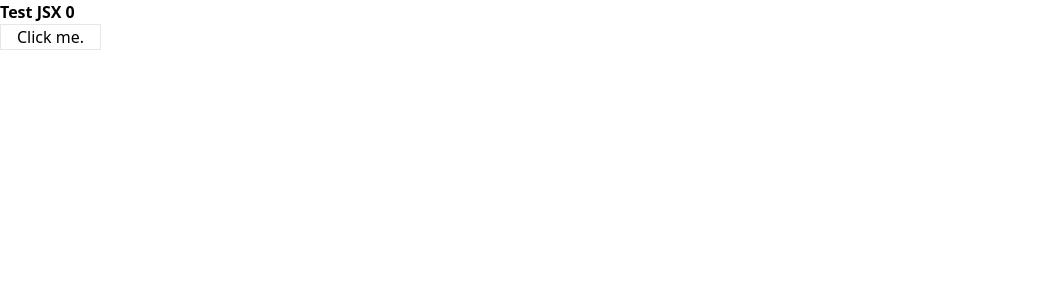
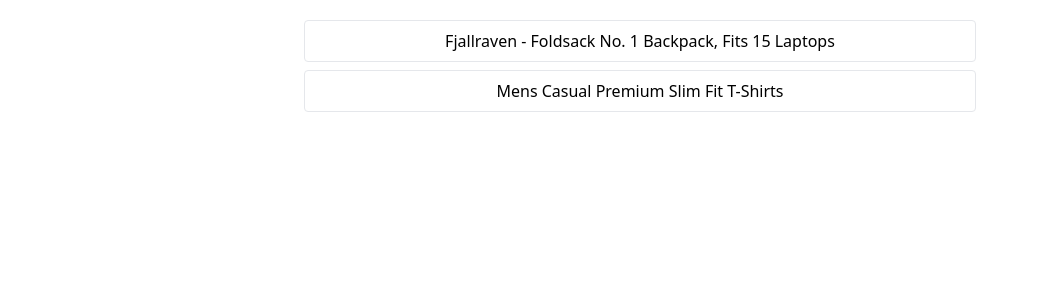
Before and after one commit to amyard/react_l, a React (Create React App) app in the folder minimal_pr/: page / in a window 1280 px wide. Shown: the top 300 px of the page, without its empty margins (0-1039 px from the left). Built offline with nearby package versions, Linux system fonts and the light colour scheme.

Commit message:
add component - Product

```diff
--- a/minimal_pr/src/App.tsx
+++ b/minimal_pr/src/App.tsx
@@ -1,23 +1,35 @@
 import React, {createElement as e, useState} from 'react';
 import logo from './logo.svg';
+import {Product} from './components/Product';
+import {products} from './data/products';
 
 function App() {
-  // return (
-  //   <h1>Hello React.</h1>
-  // );
-
   //return e('h1', {}, 'Hello from JS');
 
-  const [count, setCount] = useState(0);
+  // old syntax
+  // const [count, setCount] = useState(0);
 
-  return e("div", {className:"container"}, [
-    e('h1', {className:'font-bold', key: 1}, `Test JSX ${count}`),
-    e('button', {
-      className:'py2 px-4 border',
-      key: 2,
-      onClick: () => setCount(count+1)
-    }, 'Click me.'),
-  ])
+  // return e("div", {className:"container"}, [
+  //   e('h1', {className:'font-bold', key: 1}, `Test JSX ${count}`),
+  //   e('button', {
+  //     className:'py2 px-4 border',
+  //     key: 2,
+  //     onClick: () => setCount(count+1)
+  //   }, 'Click me.'),
+  // ])
+
+  // jsx syntax
+  return (
+    <div className='container mx-auto max-w-2xl pt-5'>
+      {/* <Product
+        product={products[0]}
+        title="test1 syntax"
+        title2={'test2 syntax'} /> */}
+
+    <Product product={products[0]} />
+    <Product product={products[1]} />
+    </div>
+  );
 }
 
 export default App;
--- /dev/null
+++ b/minimal_pr/src/components/Product.tsx
@@ -0,0 +1,14 @@
+import React from 'react';
+import { IProduct } from '../models';
+
+interface ProductProps {
+    product: IProduct
+}
+
+export function Product(props: ProductProps) {
+    return (
+        <div className='border py-2 px-4 rounded flex flex-col items-center mb-2'>
+            { props.product.title }
+        </div>
+    );
+}
--- /dev/null
+++ b/minimal_pr/src/data/products.ts
@@ -0,0 +1,28 @@
+import { IProduct } from "../models";
+
+export const products : IProduct[] = [
+    {
+        "id":1,
+        "title":"Fjallraven - Foldsack No. 1 Backpack, Fits 15 Laptops",
+        "price":109.95,
+        "description":"Your perfect pack for everyday use and walks in the forest. Stash your laptop (up to 15 inches) in the padded sleeve, your everyday",
+        "category":"men's clothing",
+        "image":"https://fakestoreapi.com/img/81fPKd-2AYL._AC_SL1500_.jpg",
+        "rating":{
+            "rate":3.9,
+            "count":120
+        }
+    },
+    {
+        "id":2,
+        "title":"Mens Casual Premium Slim Fit T-Shirts ",
+        "price":22.3,
+        "description":"Slim-fitting style, contrast raglan long sleeve, three-button henley placket, light weight & soft fabric for breathable and comfortable wearing. And Solid stitched shirts with round neck made for durability and a great fit for casual fashion wear and diehard baseball fans. The Henley style round neckline includes a three-button placket.",
+        "category":"men's clothing",
+        "image":"https://fakestoreapi.com/img/71-3HjGNDUL._AC_SY879._SX._UX._SY._UY_.jpg",
+        "rating":{
+            "rate":4.1,
+            "count":259
+        }
+    }
+]
--- /dev/null
+++ b/minimal_pr/src/models.ts
@@ -0,0 +1,12 @@
+export interface IProduct {
+    id: number,
+    title: string,
+    price: number,
+    description: string,
+    category: string,
+    image: string,
+    rating: {
+        rate: number,
+        count: number
+    }
+}
```
